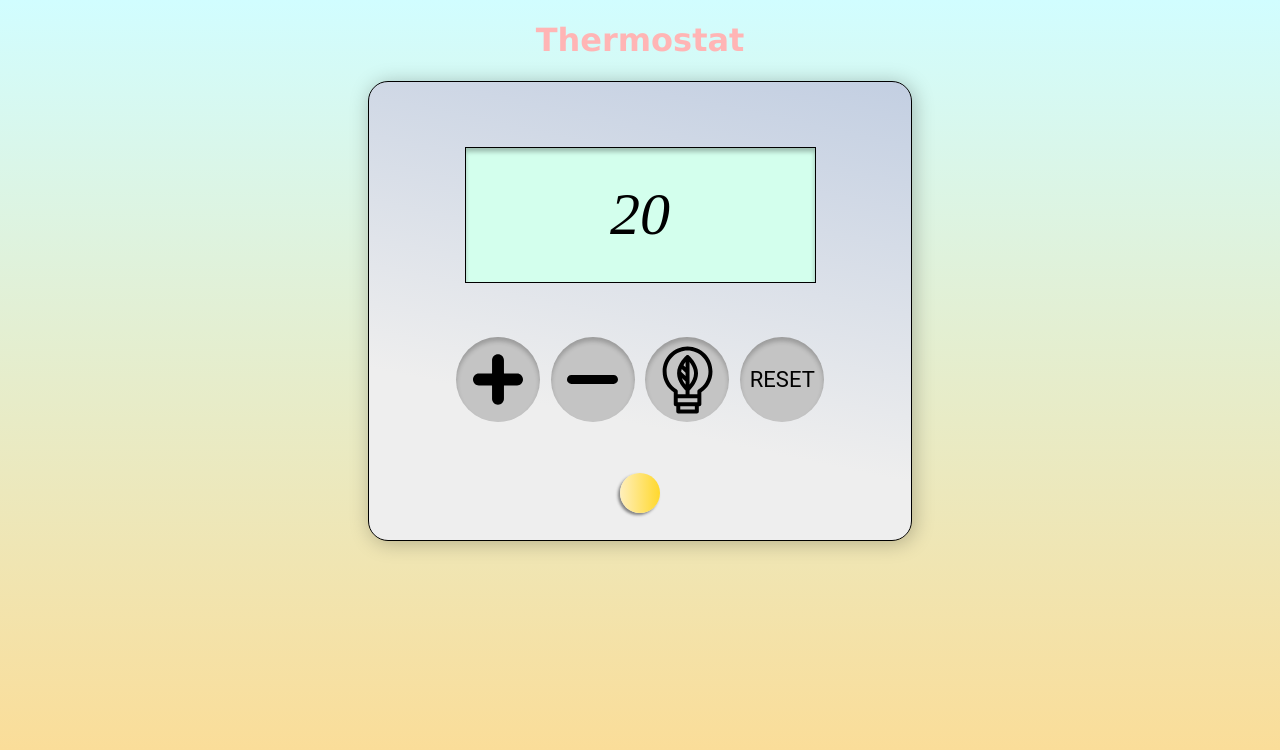
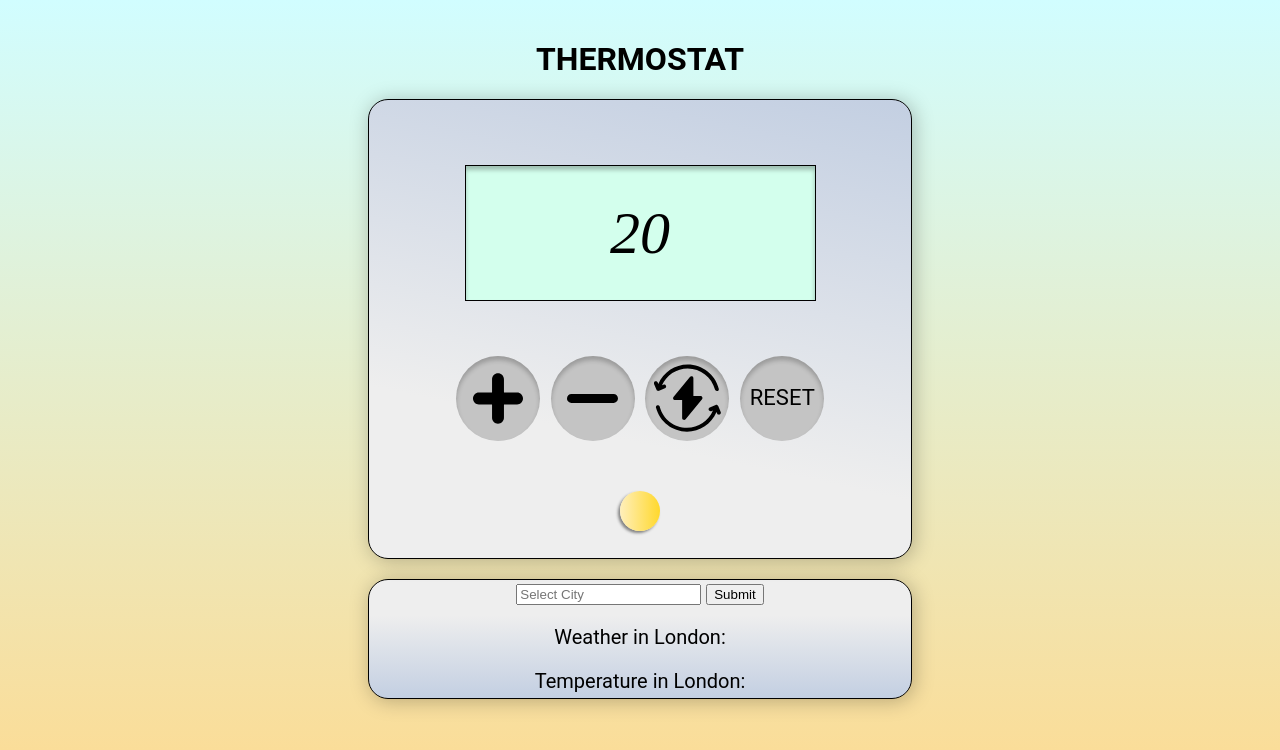
Before and after one commit to bibbycodes/thermostatJS, a plain HTML site: page index.html in a window 1280 px wide. Both pictures are taken after a click on the element 687 px from the left and 379 px from the top of the page. Drawn offline with nearby package versions, Linux system fonts and the light colour scheme; no server answers; a web font is replaced by a local one.

Commit message:
added weather api

```diff
--- a/index.html
+++ b/index.html
@@ -13,7 +13,7 @@
 
 
 <body>
-  <h1>Thermostat</h1>
+  <h1>THERMOSTAT</h1>
 
   <div class="container-fluid h-100 w-100">
 
@@ -22,11 +22,20 @@
       <div class = "buttons-box">
         <div class="buttons" id="plus"><img class="plus" src="src/svg/001-add.svg" alt="plus"></div>
         <div class="buttons" id="minus"><img class="minus" src="src/svg/005-minus-sign-of-a-line-in-horizontal-position.svg" alt="minus"></div>
-        <div class="buttons" id="ps-mode"><img class ="ps-mode" src="src/svg/008-energy-1.svg" alt=""></div>
+        <div class="buttons" id="ps-mode"><img class ="ps-mode" src="src/svg/009-saving.svg" alt=""></div>
         <div class="buttons" id="reset-btn"><p class="reset-btn">RESET</p></div>
       </div>
       <div class="usage-indicator box">
       </div>
+    </div>
+
+    <div class="weather-api">
+      <form>
+        <input type="text" placeholder="Select City" name="city-form" id="select-city">
+        <input type="submit" id="submit">
+      </form>
+      <p>Weather in <span id="city">London</span>:<span class="weather"></span></p>
+      <p>Temperature in <span id="city">London</span>:<span class="weather-temp"></span></p>
     </div>
 
   </div>
--- a/src/Interface.js
+++ b/src/Interface.js
@@ -4,9 +4,23 @@
     $('.usage-indicator').attr('id', t.energyUsage());
   }
 
+  function showWeather(city) {
+    api_key = "appid=a3d9eb01d4de82b9b8d0849ef604dbed"
+    $.get(`http://api.openweathermap.org/data/2.5/weather?q=${city}&${api_key}&units=metric`, function(data) {
+      temp = data.main.temp
+      weather = data.weather[0].main
+      $('#city').text(city)
+      $('.weather-temp').text(temp)
+      $('.weather').text(weather)
+      console.log(data);
+      })
+    }
+
 $(document).ready(function() {
+  showWeather("Los Angeles")
   t = new Thermostat()
   updateTemperature()
+
   $('#power-saving').text(`Power Saving: ${t.returnValForPowerSaving()}`)
 
   $('#plus').on('click', () => {
@@ -27,11 +41,19 @@ $(document).ready(function() {
 
   $('#ps-mode').on('click', () => {
     t.togglePowerSaving()
+
     if (t.isPowerSavingOn) {
+      $('.ps-mode').attr('src', "src/svg/009-saving.svg")
+    } else {
       $('.ps-mode').attr('src', "src/svg/008-energy-1.svg")
-    } else {
-      $('.ps-mode').attr('src', "src/svg/009-saving.svg")
     }
     updateTemperature()
+    })
+
+    $('#submit').on('click', function(event) {
+      event.preventDefault()
+      city = $('#select-city').val()
+      console.log(city)
+      showWeather(city)
+    })
   })
-})
--- a/style.css
+++ b/style.css
@@ -106,7 +106,7 @@ p#temp-guage-text {
 }
 .reset-btn {
   margin: auto;
-  font-family: Roboto;
+  font-family: Roboto, Geneva, Tahoma, sans-serif;
   font-style: normal;
   font-weight: normal;
   font-size: 22px;
@@ -114,17 +114,30 @@ p#temp-guage-text {
   text-align: center;
 }
 
-#temp-guage-text {
-  font-family: Verdana, Geneva, Tahoma, sans-serif;
+.weather-api {
+  text-align: center;
+  font-size: 20px;
+  font-family: Roboto, Geneva, Tahoma, sans-serif;
+  margin: auto;
+  margin-top: 20px;
+  width: 544px;
+  height: 120px;
+  background-image: linear-gradient(180deg, #eeeeee 30%, #c3cfe2 100%);
+  border: 1px solid #000000;
+  box-sizing: border-box;
+  box-shadow: 2px 2px 20px rgba(0, 0, 0, 0.25);
+  border-radius: 20px;
 }
+
 
 #power-saving {
   font-size: 80%;
 }
 h1 {
   text-align: center;
-  font-family: Verdana, Geneva, Tahoma, sans-serif;
-  color: rgb(255, 181, 181)
+  margin-top: 40px;;
+  font-family: Roboto, Geneva, Tahoma, sans-serif;
+  color: black;
 }
 
 .usage-indicator {
```
